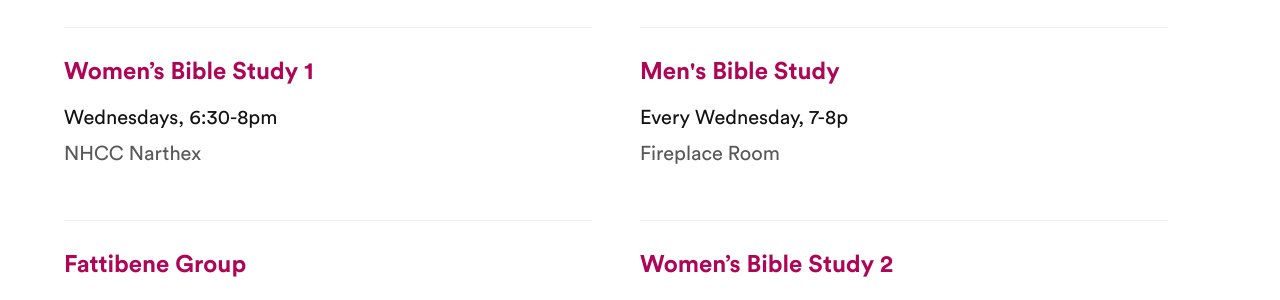
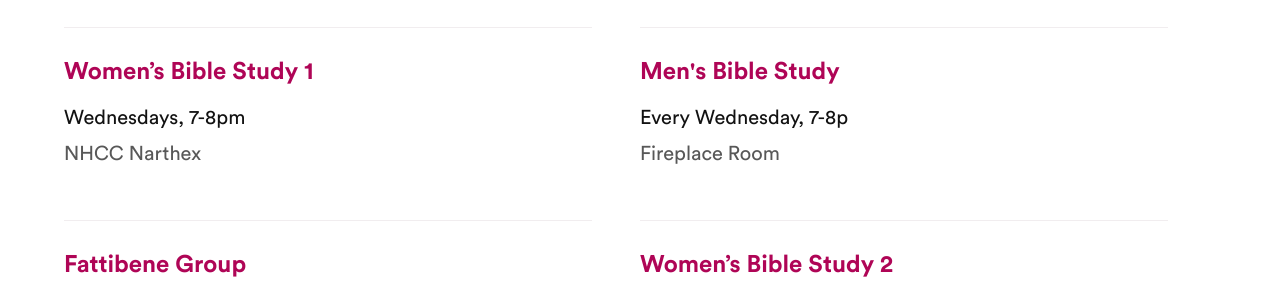
Before and after one commit to kevinrupert/nhcc-web-production, a Jekyll site: the page built from groups.md, in a window 1280 px wide and 900 px high, scrolled down 1435 px. Shown: the part 152-452 px from the top of the window. Built offline with Jekyll 4.4.1, drawn with Linux system fonts in a browser that asks for light colours; comment, search, counter and statistics services are not loaded.

Commit message:
Updated Womens Bible Study 1

```diff
--- a/_groups/womens-bible-study-1.markdown
+++ b/_groups/womens-bible-study-1.markdown
@@ -2,6 +2,6 @@
 title: Women’s Bible Study 1
 date: 2018-04-16 16:05:00 Z
 position: 2
-when: Wednesdays, 6:30-8pm
+when: Wednesdays, 7-8pm
 where: NHCC Narthex
 ---
```
